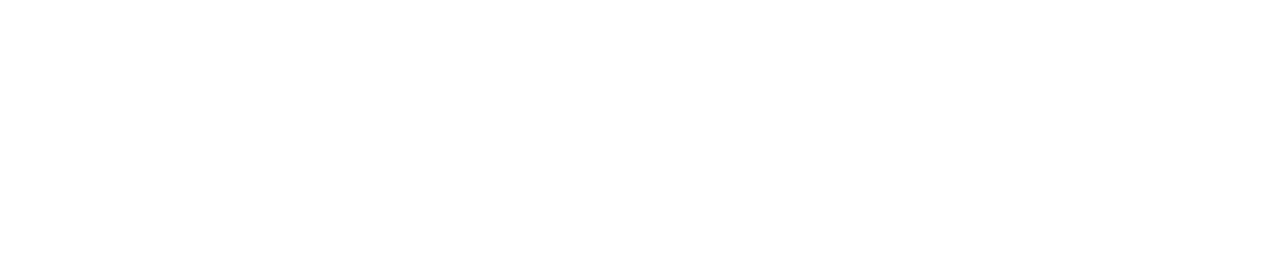
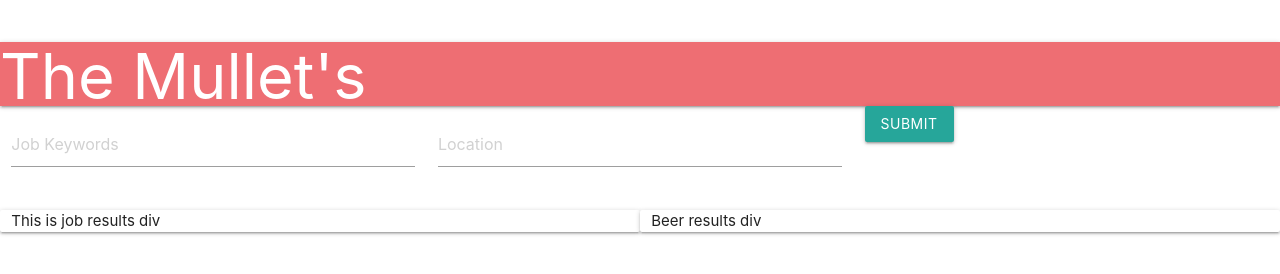
Before and after one commit to ChristianGoldman/The-Beer-Concierge, a plain HTML site: page Index.html in a window 1280 px wide. Drawn offline with nearby package versions, Linux system fonts and the light colour scheme.

Commit message:
Updated html layout

```diff
--- a/Index.html
+++ b/Index.html
@@ -1,15 +1,67 @@
 <!DOCTYPE html>
 <html lang="en">
-<head>
-    <meta charset="UTF-8">
-    <meta name="viewport" content="width=device-width, initial-scale=1.0">
-    <!-- Compiled and minified CSS -->
-    <link rel="stylesheet" href="https://cdnjs.cloudflare.com/ajax/libs/materialize/1.0.0/css/materialize.min.css">
-    <!-- Compiled and minified JavaScript -->
+  <head>
+    <meta charset="UTF-8" />
+    <meta name="viewport" content="width=device-width, initial-scale=1.0" />
+    <title>Document</title>
+    <link rel="stylesheet" href="style.css" />
+    <link
+      rel="stylesheet"
+      href="https://use.fontawesome.com/releases/v5.8.1/css/all.css"
+    />
+    <link
+      rel="stylesheet"
+      href="https://cdnjs.cloudflare.com/ajax/libs/materialize/1.0.0/css/materialize.min.css"
+    />
+  </head>
+  <body>
+    <nav>
+      <div class="nav-wrapper">
+        <a class="brand-logo center"></a>
+        <h1>The Mullet's</h1>
+      </div>
+    </nav>
+
+    <div class="row">
+      <div class="col s4">
+        <div class="input-field">
+          <input
+            id="search"
+            type="search"
+            placeholder="Job Keywords"
+            required />
+        </div>
+      </div>
+      <div class="col s4">
+        <div class="input-field">
+        <input id="search" type="search" placeholder="Location" required />
+        </div>
+        <!-- <label class="label-icon" for="search"></label> -->
+      </div>
+      <div class="col s4">
+        <button
+          class="btn waves-effect waves-light"
+          type="submit"
+          name="action"
+        >
+          Submit
+        </button>
+      </div>
+    </div>
+
+    <div class="row">
+      <div class="card-panel col s6">
+        This is job results div
+        <div id="jobResults"></div>
+      </div>
+
+      <div class="card-panel col s6">
+        Beer results div
+        <div id="beerResults"></div>
+      </div>
+    </div>
+
+    <script src="script.js"></script>
     <script src="https://cdnjs.cloudflare.com/ajax/libs/materialize/1.0.0/js/materialize.min.js"></script>
-    <title>JobSearchAndBrew</title>
-</head>
-<body>
-
-</body>
+  </body>
 </html>
```
